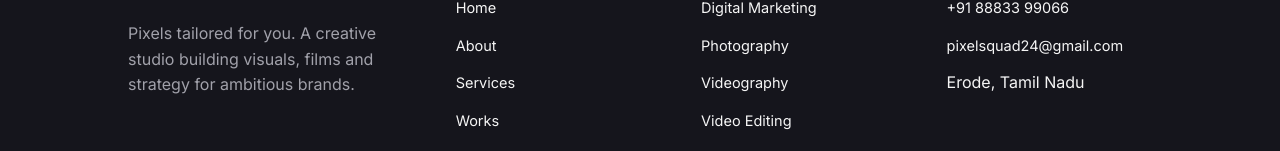
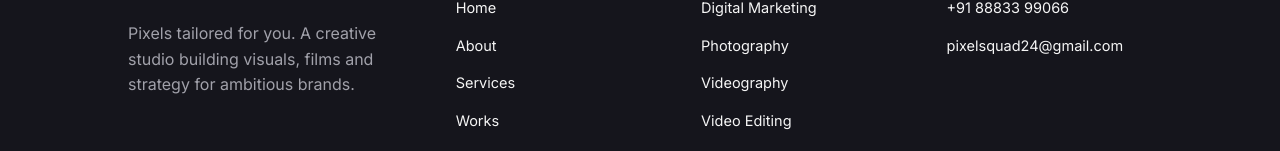
Before and after one commit to zeneaura-3019/Pixel-squad-erode, a plain HTML site: page index.html in a window 1280 px wide. Shown: the part 5340-5491 px from the top of the page. Drawn offline with Linux system fonts and the light colour scheme.

Commit message:
Update index.html

```diff
--- a/index.html
+++ b/index.html
@@ -830,7 +830,7 @@ body.has-cursor a, body.has-cursor button{ cursor:none; }
         <ul>
           <li><a href="tel:+918883399066">+91 88833 99066</a></li>
           <li><a href="mailto:pixelsquad24@gmail.com">pixelsquad24@gmail.com</a></li>
-          <li>Erode, Tamil Nadu</li>
+          <!-- <li>Erode, Tamil Nadu</li> -->
         </ul>
       </div>
     </div>
```
